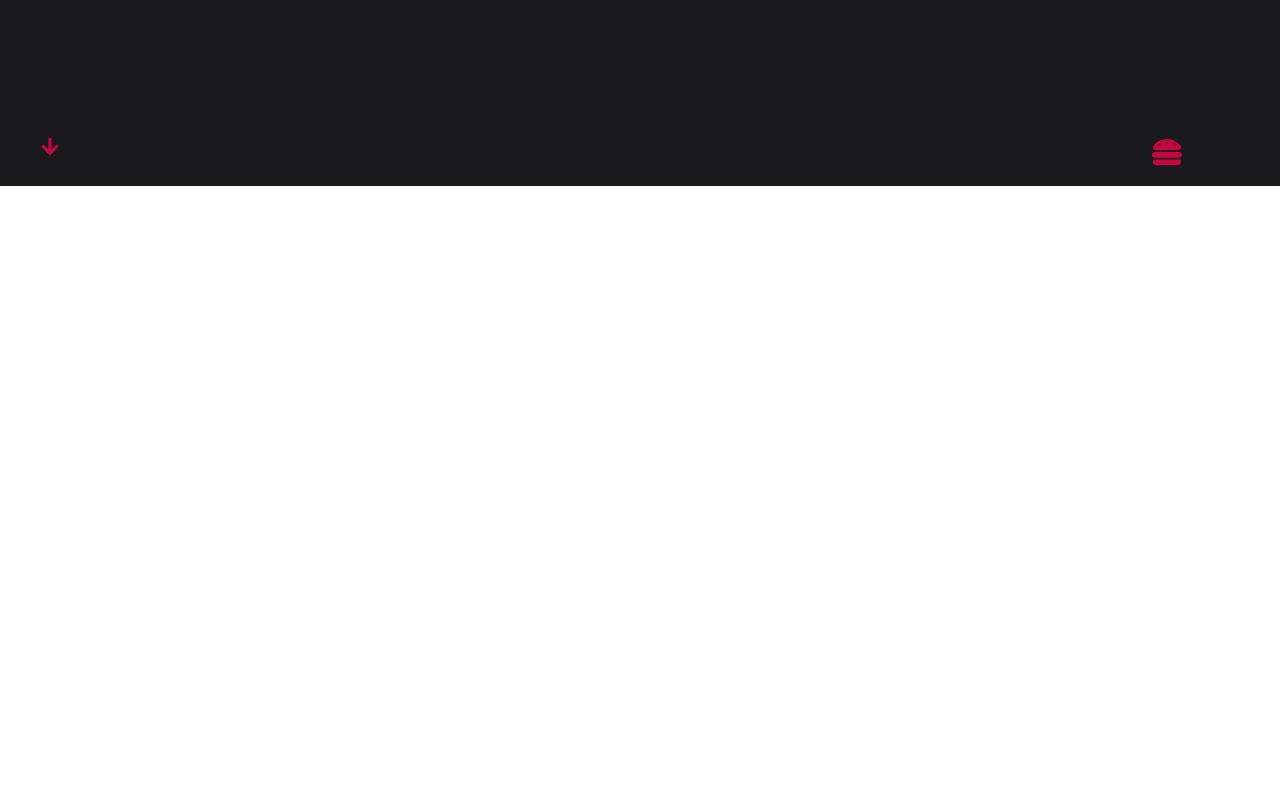
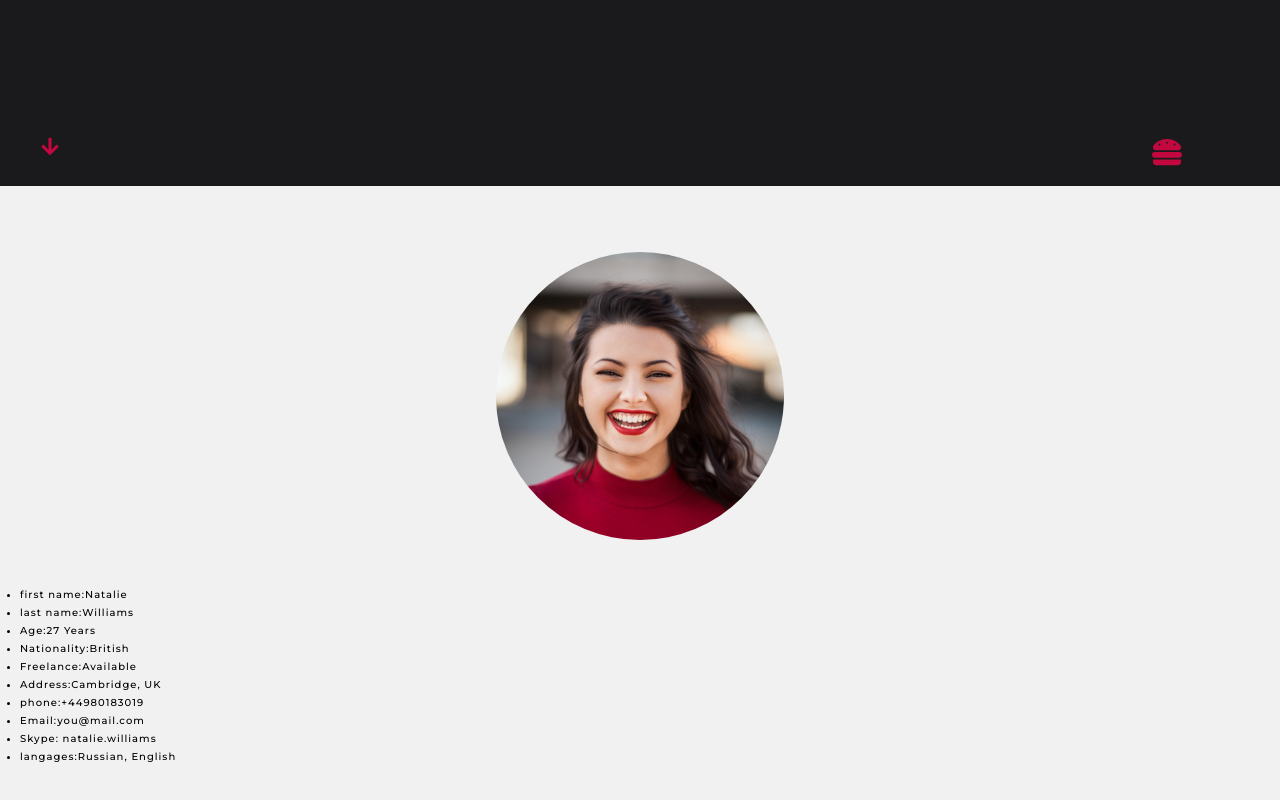
Before and after one commit to Tyler-Wiz/rjs-portfolio, a React (Create React App) app: page / in a window 1280 px wide. Shown: the part 614-1414 px from the top of the page. Before the commit the page ends 800 px from the top, so only its background shows below. Built offline with nearby package versions, Linux system fonts and the light colour scheme.

Commit message:
about start

```diff
--- a/src/App.js
+++ b/src/App.js
@@ -1,10 +1,12 @@
 import { Hero } from './components/hero/Hero';
 import './assets/css/main/styles.css'
+import { About } from './components/about/About';
 
 function App() {
   return (
     <div>
         <Hero />
+        <About/>
     </div>
   );
 }
--- a/src/assets/css/main/styles.css
+++ b/src/assets/css/main/styles.css
@@ -61,6 +61,7 @@ p {
     text-transform: capitalize;
     padding: 5rem;
     position: relative;
+
 }
 
 .hero_container{
@@ -189,3 +190,20 @@ p {
 .nav_burger span{
     position: absolute;
 }
+
+/* about me */
+
+.about_index{
+    padding: 2rem;
+    height: 100vh;
+    background-color: var(--lightgrey);
+}
+
+.about_img{
+    display: block;
+    width: 30rem;
+    height: 30rem;
+    margin: 4rem auto;
+    border-radius: 50%;
+    border: 6px solid var(--lightgrey);
+}
--- a/src/components/Nav.jsx
+++ b/src/components/Nav.jsx
@@ -3,17 +3,16 @@ import { Toggle } from '../utilities/Toggle'
 import { hamburger } from './data/NavData'
 
 export const Nav = () => {
-
-    const [open, openElement] = Toggle()
+    const [IsOpen, openElement] = Toggle()
 
     return (
         <div>
             <div>
                 <div className='nav_burger' onClick={openElement}>
-                    {open ? <span>{hamburger.close}</span> : <span>{hamburger.menu}</span> }
+                    {IsOpen ? <span>{hamburger.close}</span> : <span>{hamburger.menu}</span> }
                 </div>
             </div>
-            <ul className={open ? 'nav_container toggle' : 'nav_container' }>
+            <ul className={IsOpen ? 'nav_container toggle' : 'nav_container' }>
                 {NavData.map((item, id) => (
                     <li key={id}>
                         <a className='nav_list' href={item.path}>
--- /dev/null
+++ b/src/components/about/About.jsx
@@ -0,0 +1,20 @@
+import { aboutMe, Avatar } from "../data/AboutData"
+
+export const About = () => {
+    const {img} = Avatar
+
+    return (
+        <section className='about_index'>
+        <div>
+            <img className='about_img' src={img} alt="" />
+        </div>
+        <ul>
+          {aboutMe.map((item, id) => (
+            <li key={id}>
+                {item.meta}:{item.metaInfo}
+            </li>
+                ))}
+        </ul>
+    </section>
+    )
+}
--- /dev/null
+++ b/src/components/data/AboutData.jsx
@@ -0,0 +1,16 @@
+export const aboutMe = [
+    { meta: "first name", metaInfo: "Natalie" },
+    { meta: "last name", metaInfo: "Williams" },
+    { meta: "Age", metaInfo: "27 Years" },
+    { meta: "Nationality", metaInfo: "British" },
+    { meta: "Freelance", metaInfo: "Available" },
+    { meta: "Address", metaInfo: "Cambridge, UK" },
+    { meta: "phone", metaInfo: "+44980183019" },
+    { meta: "Email", metaInfo: "you@mail.com" },
+    { meta: "Skype", metaInfo: " natalie.williams" },
+    { meta: "langages", metaInfo: "Russian, English" },
+]
+
+export const Avatar = {
+    img:'./Img/Avatar.png'
+}
--- a/src/utilities/Toggle.jsx
+++ b/src/utilities/Toggle.jsx
@@ -1,10 +1,10 @@
 import {useState} from "react"
 
 export const Toggle = () => {
-   const [open, setOpen] = useState(false)
+   const [isOpen, setIsOpen] = useState(false)
    const openElement = () => {
-       setOpen(!open)
+       setIsOpen(!isOpen)
    }
 
-    return [open, openElement]
+    return [isOpen, openElement]
 }
```
Also changed, not shown: public/Img/Avatar.png (added), src/components/about/Skills.jsx (added), src/components/about/Work.jsx (added).
